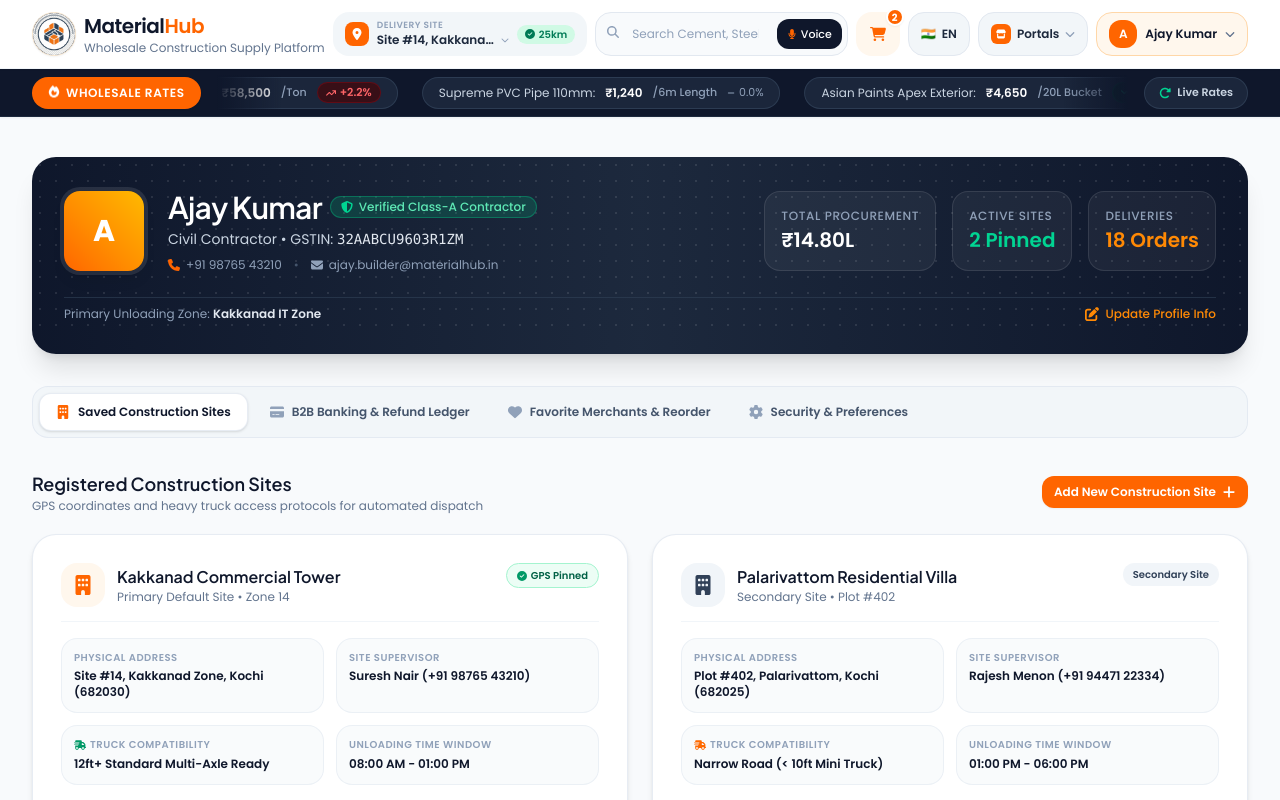
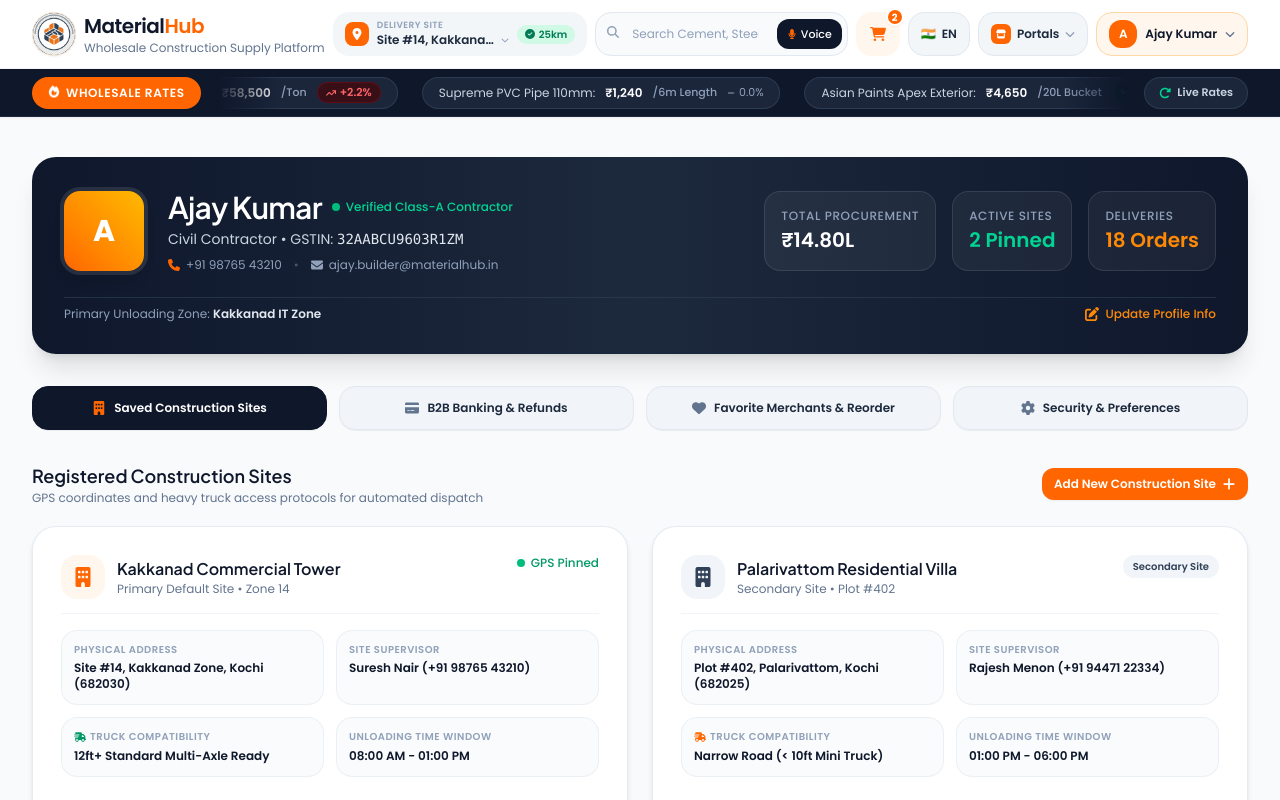
Before and after one commit to ajaycodesx/meterialhub-portal, a Next.js app in the folder buyer-panel/: page /profile in a window 1280 px wide. Shown: the top 800 px of the page. Built offline with nearby package versions, Linux system fonts and the light colour scheme.

Commit message:
Remove radial background dot pattern, set equal-width 4-column divided tab buttons using standard pill style, and replace green status pill badges with animated glowing emerald dot indicators

```diff
--- a/buyer-panel/components/buyer/ProfileSitesPage.tsx
+++ b/buyer-panel/components/buyer/ProfileSitesPage.tsx
@@ -69,9 +69,6 @@ export const ProfileSitesPage: React.FC<ProfileSitesPageProps> = ({
           {/* Cover Banner & Contractor Profile Card */}
           <div className="bg-gradient-to-r from-slate-900 via-slate-800 to-slate-900 rounded-2xl sm:rounded-3xl p-5 sm:p-8 text-white relative overflow-hidden shadow-xl space-y-6">
 
-            {/* Background Grid Pattern Accent */}
-            <div className="absolute inset-0 opacity-10 bg-[radial-gradient(#fff_1px,transparent_1px)] [background-size:16px_16px] pointer-events-none" />
-
             <div className="relative z-10 flex flex-col lg:flex-row lg:items-center justify-between gap-6">
 
               {/* Profile Identity */}
@@ -81,10 +78,13 @@ export const ProfileSitesPage: React.FC<ProfileSitesPageProps> = ({
                 </div>
 
                 <div className="space-y-1">
-                  <div className="flex flex-wrap items-center gap-2">
+                  <div className="flex flex-wrap items-center gap-2.5">
                     <h1 className="text-xl sm:text-3xl font-semibold tracking-tight text-white">{userName}</h1>
-                    <span className="px-2.5 py-0.5 rounded-full bg-emerald-500/20 text-emerald-300 border border-emerald-500/40 text-xs font-medium flex items-center gap-1.5">
-                      <FaShieldHalved className="h-3 w-3 text-emerald-400" />
+                    <span className="flex items-center gap-1.5 text-xs font-medium text-emerald-400">
+                      <span className="relative flex h-2 w-2">
+                        <span className="animate-ping absolute inline-flex h-full w-full rounded-full bg-emerald-400 opacity-75" />
+                        <span className="relative inline-flex rounded-full h-2 w-2 bg-emerald-500" />
+                      </span>
                       Verified Class-A Contractor
                     </span>
                   </div>
@@ -167,54 +167,54 @@ export const ProfileSitesPage: React.FC<ProfileSitesPageProps> = ({
             )}
           </div>
 
-          {/* Segmented Floating Navigation Control */}
-          <div className="bg-slate-100/90 p-1.5 rounded-2xl flex items-center gap-1.5 border border-slate-200/80 overflow-x-auto no-scrollbar">
+          {/* Equal-Width Divided Platform Navigation Buttons Grid */}
+          <div className="grid grid-cols-2 lg:grid-cols-4 gap-2.5 sm:gap-3">
             <button
               onClick={() => setActiveTab('sites')}
-              className={`inline-flex items-center gap-2 px-4 py-2.5 rounded-xl text-xs font-semibold transition-all cursor-pointer shrink-0 ${
+              className={`inline-flex items-center justify-center gap-2 px-3.5 py-1.5 rounded-2xl text-xs font-semibold transition-all h-10 sm:h-11 shadow-2xs cursor-pointer ${
                 activeTab === 'sites'
-                  ? 'bg-white text-slate-900 shadow-sm border border-slate-200/80'
-                  : 'text-slate-600 hover:text-slate-900 hover:bg-slate-200/50'
+                  ? 'bg-slate-900 text-white border border-slate-900'
+                  : 'bg-slate-100/90 hover:bg-slate-200/80 border border-slate-200 text-slate-800'
               }`}
             >
-              <FaBuilding className={`h-3.5 w-3.5 ${activeTab === 'sites' ? 'text-[#FF6500]' : 'text-slate-400'}`} />
-              <span>Saved Construction Sites</span>
+              <FaBuilding className={`h-3.5 w-3.5 ${activeTab === 'sites' ? 'text-[#FF6500]' : 'text-slate-500'}`} />
+              <span className="truncate">Saved Construction Sites</span>
             </button>
 
             <button
               onClick={() => setActiveTab('payments')}
-              className={`inline-flex items-center gap-2 px-4 py-2.5 rounded-xl text-xs font-semibold transition-all cursor-pointer shrink-0 ${
+              className={`inline-flex items-center justify-center gap-2 px-3.5 py-1.5 rounded-2xl text-xs font-semibold transition-all h-10 sm:h-11 shadow-2xs cursor-pointer ${
                 activeTab === 'payments'
-                  ? 'bg-white text-slate-900 shadow-sm border border-slate-200/80'
-                  : 'text-slate-600 hover:text-slate-900 hover:bg-slate-200/50'
+                  ? 'bg-slate-900 text-white border border-slate-900'
+                  : 'bg-slate-100/90 hover:bg-slate-200/80 border border-slate-200 text-slate-800'
               }`}
             >
-              <FaCreditCard className={`h-3.5 w-3.5 ${activeTab === 'payments' ? 'text-[#FF6500]' : 'text-slate-400'}`} />
-              <span>B2B Banking &amp; Refund Ledger</span>
+              <FaCreditCard className={`h-3.5 w-3.5 ${activeTab === 'payments' ? 'text-[#FF6500]' : 'text-slate-500'}`} />
+              <span className="truncate">B2B Banking &amp; Refunds</span>
             </button>
 
             <button
               onClick={() => setActiveTab('wishlist')}
-              className={`inline-flex items-center gap-2 px-4 py-2.5 rounded-xl text-xs font-semibold transition-all cursor-pointer shrink-0 ${
+              className={`inline-flex items-center justify-center gap-2 px-3.5 py-1.5 rounded-2xl text-xs font-semibold transition-all h-10 sm:h-11 shadow-2xs cursor-pointer ${
                 activeTab === 'wishlist'
-                  ? 'bg-white text-slate-900 shadow-sm border border-slate-200/80'
-                  : 'text-slate-600 hover:text-slate-900 hover:bg-slate-200/50'
+                  ? 'bg-slate-900 text-white border border-slate-900'
+                  : 'bg-slate-100/90 hover:bg-slate-200/80 border border-slate-200 text-slate-800'
               }`}
             >
-              <FaHeart className={`h-3.5 w-3.5 ${activeTab === 'wishlist' ? 'text-red-500' : 'text-slate-400'}`} />
-              <span>Favorite Merchants &amp; Reorder</span>
+              <FaHeart className={`h-3.5 w-3.5 ${activeTab === 'wishlist' ? 'text-red-500' : 'text-slate-500'}`} />
+              <span className="truncate">Favorite Merchants &amp; Reorder</span>
             </button>
 
             <button
               onClick={() => setActiveTab('settings')}
-              className={`inline-flex items-center gap-2 px-4 py-2.5 rounded-xl text-xs font-semibold transition-all cursor-pointer shrink-0 ${
+              className={`inline-flex items-center justify-center gap-2 px-3.5 py-1.5 rounded-2xl text-xs font-semibold transition-all h-10 sm:h-11 shadow-2xs cursor-pointer ${
                 activeTab === 'settings'
-                  ? 'bg-white text-slate-900 shadow-sm border border-slate-200/80'
-                  : 'text-slate-600 hover:text-slate-900 hover:bg-slate-200/50'
+                  ? 'bg-slate-900 text-white border border-slate-900'
+                  : 'bg-slate-100/90 hover:bg-slate-200/80 border border-slate-200 text-slate-800'
               }`}
             >
-              <FaGear className={`h-3.5 w-3.5 ${activeTab === 'settings' ? 'text-slate-700' : 'text-slate-400'}`} />
-              <span>Security &amp; Preferences</span>
+              <FaGear className={`h-3.5 w-3.5 ${activeTab === 'settings' ? 'text-slate-300' : 'text-slate-500'}`} />
+              <span className="truncate">Security &amp; Preferences</span>
             </button>
           </div>
 
@@ -258,9 +258,13 @@ export const ProfileSitesPage: React.FC<ProfileSitesPageProps> = ({
                           </div>
                         </div>
 
-                        <span className="px-2.5 py-1 rounded-full bg-emerald-50 text-emerald-800 border border-emerald-200 text-[10px] font-semibold flex items-center gap-1 shrink-0">
-                          <FaCircleCheck className="h-2.5 w-2.5 text-emerald-600" /> GPS Pinned
+                        <div className="flex items-center gap-1.5 text-xs font-medium text-emerald-600 shrink-0">
+                          <span className="relative flex h-2 w-2">
+                            <span className="animate-ping absolute inline-flex h-full w-full rounded-full bg-emerald-400 opacity-75" />
+                            <span className="relative inline-flex rounded-full h-2 w-2 bg-emerald-500" />
                           </span>
+                          <span>GPS Pinned</span>
+                        </div>
                       </div>
 
                       <div className="grid grid-cols-1 sm:grid-cols-2 gap-3 text-xs text-slate-600 font-normal">
@@ -377,9 +381,14 @@ export const ProfileSitesPage: React.FC<ProfileSitesPageProps> = ({
                           </span>
                           <p className="font-semibold text-slate-900 text-sm mt-0.5">builder.gpay@okaxis</p>
                         </div>
-                        <span className="px-2.5 py-0.5 rounded-full bg-emerald-50 text-emerald-800 border border-emerald-200 text-[10px] font-semibold">
-                          Verified Active
+
+                        {/* Glowing Emerald Dot Status Indicator Only */}
+                        <div className="flex items-center gap-2 shrink-0">
+                          <span className="relative flex h-2.5 w-2.5">
+                            <span className="animate-ping absolute inline-flex h-full w-full rounded-full bg-emerald-400 opacity-75" />
+                            <span className="relative inline-flex rounded-full h-2.5 w-2.5 bg-emerald-500" />
                           </span>
+                        </div>
                       </div>
 
                       <div className="p-4 rounded-2xl bg-white border border-slate-200/70 space-y-1 flex items-center justify-between">
@@ -389,9 +398,14 @@ export const ProfileSitesPage: React.FC<ProfileSitesPageProps> = ({
                           </span>
                           <p className="font-semibold text-slate-900 text-sm mt-0.5">A/C *****8491 (IFSC: HDFC0001824)</p>
                         </div>
-                        <span className="px-2.5 py-0.5 rounded-full bg-emerald-50 text-emerald-800 border border-emerald-200 text-[10px] font-semibold">
-                          Verified Active
+
+                        {/* Glowing Emerald Dot Status Indicator Only */}
+                        <div className="flex items-center gap-2 shrink-0">
+                          <span className="relative flex h-2.5 w-2.5">
+                            <span className="animate-ping absolute inline-flex h-full w-full rounded-full bg-emerald-400 opacity-75" />
+                            <span className="relative inline-flex rounded-full h-2.5 w-2.5 bg-emerald-500" />
                           </span>
+                        </div>
                       </div>
                     </div>
                   </div>
@@ -409,9 +423,14 @@ export const ProfileSitesPage: React.FC<ProfileSitesPageProps> = ({
                           <p className="font-semibold text-slate-900 text-sm">₹12,400 GST Refund Processed</p>
                           <p className="text-[10px] text-slate-500 font-normal mt-0.5">10 Bundles TMT Rods Returned &bull; Order #MH-739102</p>
                         </div>
-                        <span className="px-2.5 py-0.5 rounded-full bg-emerald-50 text-emerald-800 border border-emerald-200 text-[10px] font-semibold shrink-0">
-                          Credited
+
+                        {/* Glowing Emerald Dot Status Indicator Only */}
+                        <div className="flex items-center gap-2 shrink-0">
+                          <span className="relative flex h-2.5 w-2.5">
+                            <span className="animate-ping absolute inline-flex h-full w-full rounded-full bg-emerald-400 opacity-75" />
+                            <span className="relative inline-flex rounded-full h-2.5 w-2.5 bg-emerald-500" />
                           </span>
+                        </div>
                       </div>
 
                       <div className="p-4 rounded-2xl bg-white border border-slate-200/70 flex items-center justify-between">
@@ -419,9 +438,14 @@ export const ProfileSitesPage: React.FC<ProfileSitesPageProps> = ({
                           <p className="font-semibold text-slate-900 text-sm">₹2,800 Freight Adjustment Refund</p>
                           <p className="text-[10px] text-slate-500 font-normal mt-0.5">Vehicle Load Adjustment &bull; Order #MH-654891</p>
                         </div>
-                        <span className="px-2.5 py-0.5 rounded-full bg-emerald-50 text-emerald-800 border border-emerald-200 text-[10px] font-semibold shrink-0">
-                          Credited
+
+                        {/* Glowing Emerald Dot Status Indicator Only */}
+                        <div className="flex items-center gap-2 shrink-0">
+                          <span className="relative flex h-2.5 w-2.5">
+                            <span className="animate-ping absolute inline-flex h-full w-full rounded-full bg-emerald-400 opacity-75" />
+                            <span className="relative inline-flex rounded-full h-2.5 w-2.5 bg-emerald-500" />
                           </span>
+                        </div>
                       </div>
                     </div>
                   </div>
@@ -567,9 +591,14 @@ export const ProfileSitesPage: React.FC<ProfileSitesPageProps> = ({
                         <p className="text-xs text-slate-500 font-normal">Instant driver location links sent to site supervisor phone</p>
                       </div>
                     </div>
-                    <span className="px-3 py-1 rounded-full bg-emerald-50 text-emerald-800 border border-emerald-200 text-xs font-semibold">
-                      Active
+
+                    {/* Glowing Emerald Dot Status Indicator Only */}
+                    <div className="flex items-center gap-2 shrink-0">
+                      <span className="relative flex h-2.5 w-2.5">
+                        <span className="animate-ping absolute inline-flex h-full w-full rounded-full bg-emerald-400 opacity-75" />
+                        <span className="relative inline-flex rounded-full h-2.5 w-2.5 bg-emerald-500" />
                       </span>
+                    </div>
                   </div>
 
                   <div className="p-4 sm:p-5 rounded-2xl bg-slate-50/80 border border-slate-200/70 flex items-center justify-between">
```
Lines whose indentation alone changed are shown as unchanged.
